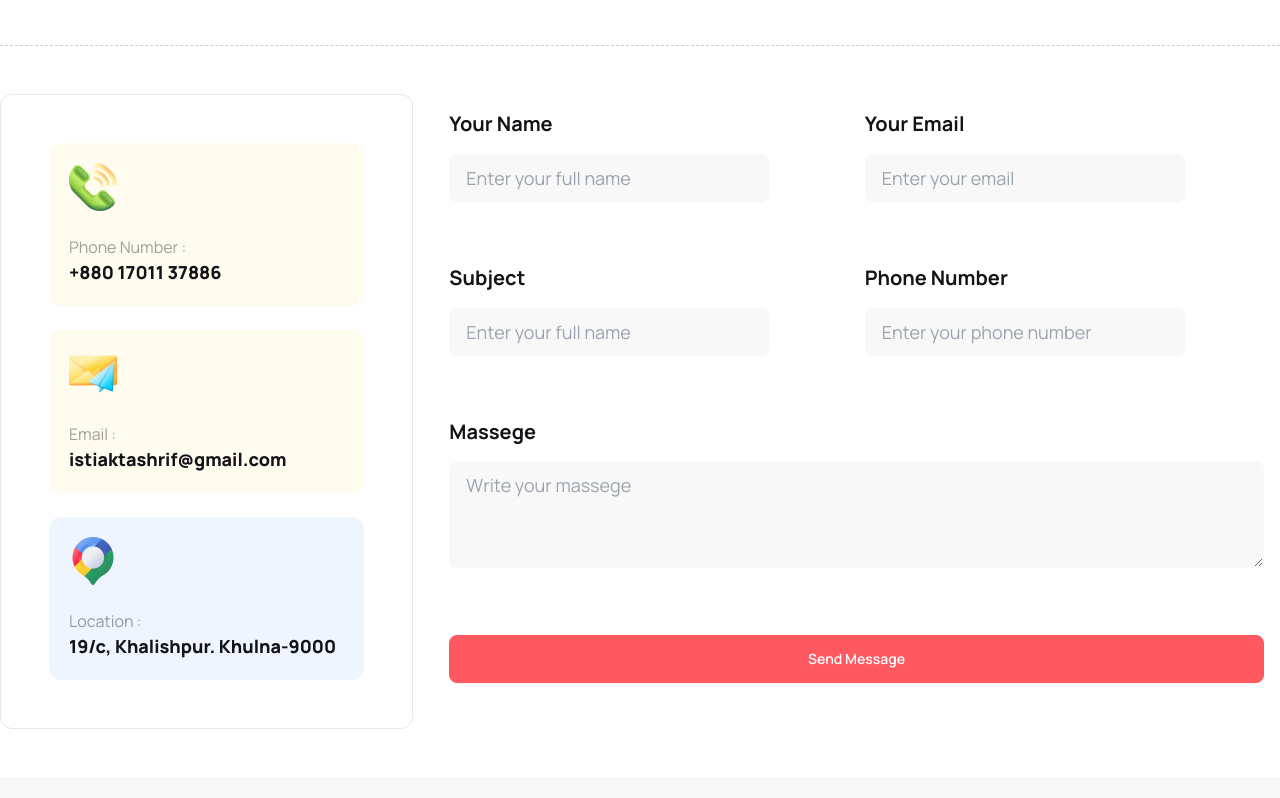
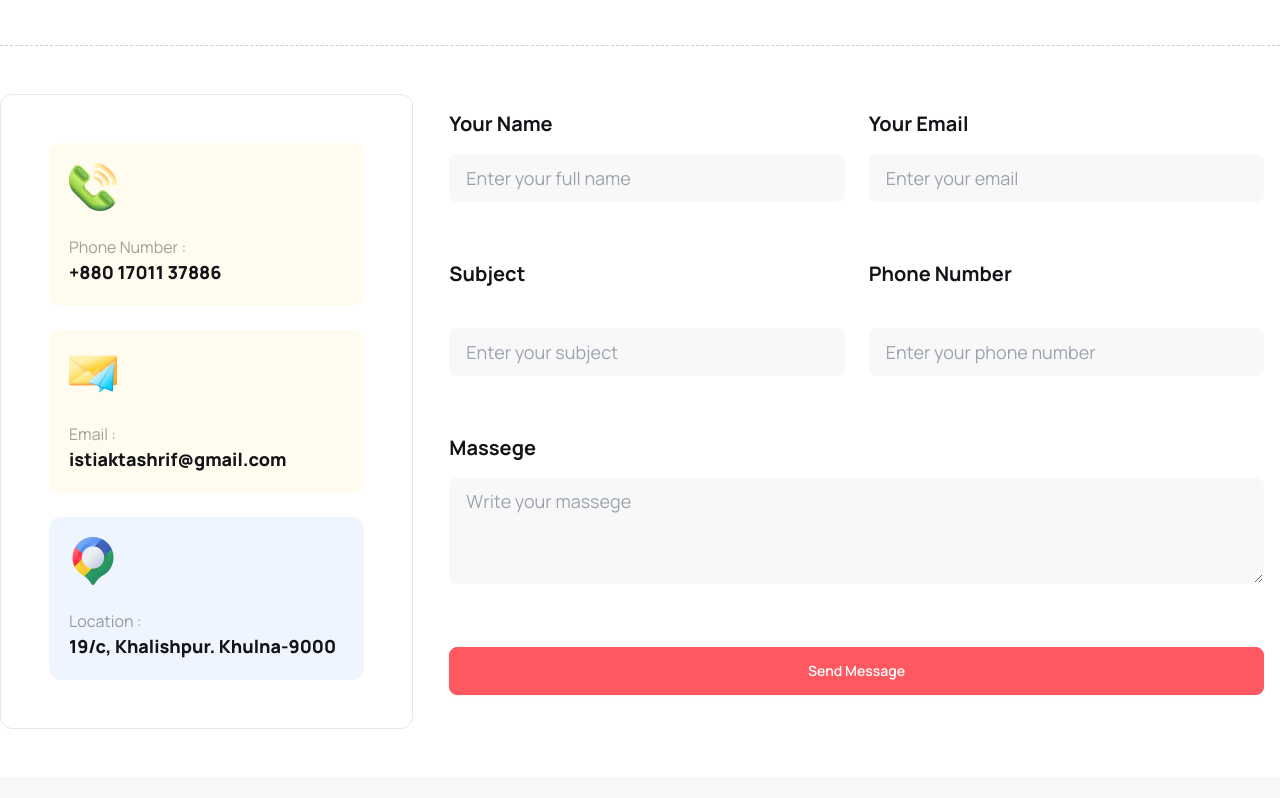
Before and after one commit to Istiak-A-Tashrif/assignment-3, a plain HTML site: page index.html in a window 1280 px wide. Shown: the part 4376-5174 px from the top of the page. Drawn offline with nearby package versions, Linux system fonts and the light colour scheme.

Commit message:
input max w class del

```diff
--- a/index.html
+++ b/index.html
@@ -771,25 +771,25 @@
             </div>
           </div>
           <!-- form -->
-          <div class="mx-4 my-4 col-span-2 md:grid lg:grid grid-cols-2 gap-4">
+          <div class="mx-4 my-4 col-span-2 md:grid lg:grid grid-cols-2 gap-6">
             <label for="name">
-              <span class="text-color13 font-bold lg:text-xl">Your Name</span> <br>
-              <input type="text" placeholder="Enter your full name" class="input w-full bg-[#F8F8F8] my-4 max-w-xs text-sm lg:text-lg" />
+              <P class="text-color13 font-bold lg:text-xl">Your Name</P>
+              <input type="text" placeholder="Enter your full name" class="input w-full bg-[#F8F8F8] my-4 text-sm lg:text-lg" />
             </label>
             <label for="mail">
-              <span class="text-color13 font-bold lg:text-xl">Your Email</span> <br>
-              <input type="email" placeholder="Enter your email" class="input w-full bg-[#F8F8F8] my-4 max-w-xs text-sm lg:text-lg" />
+              <p class="text-color13 font-bold lg:text-xl">Your Email</P>
+              <input type="email" placeholder="Enter your email" class="input w-full bg-[#F8F8F8] my-4 text-sm lg:text-lg" />
             </label>
             <label for="subject">
-              <span class="text-color13 font-bold lg:text-xl">Subject</span> <br>
-              <input type="text" placeholder="Enter your full name" class="input w-full max-w-xs bg-[#F8F8F8] my-4 text-sm lg:text-lg" />
+              <P class="text-color13 font-bold lg:text-xl">Subject</P> <br>
+              <input type="text" placeholder="Enter your subject" class="input w-full bg-[#F8F8F8] my-4 text-sm lg:text-lg" />
             </label>
             <label for="Number">
-              <span class="text-color13 font-bold lg:text-xl">Phone Number</span> <br>
-              <input type="tel" placeholder="Enter your phone number" class="input w-full max-w-xs bg-[#F8F8F8] my-4 text-sm lg:text-lg" />
+              <P class="text-color13 font-bold lg:text-xl">Phone Number</P> <br>
+              <input type="number" placeholder="Enter your phone number" class="input w-full bg-[#F8F8F8] my-4 text-sm lg:text-lg" />
             </label>
             <label class="col-span-2" for="message">
-              <span class="text-color13 font-bold lg:text-xl">Massege</span> <br>
+              <P class="text-color13 font-bold lg:text-xl">Massege</P>
               <textarea class="textarea text-sm w-full bg-[#F8F8F8] lg:text-lg my-4 pb-10 " placeholder="Write your massege"></textarea>
             </label>
             <button class="btn btn-error col-span-2 w-full text-white">
```
